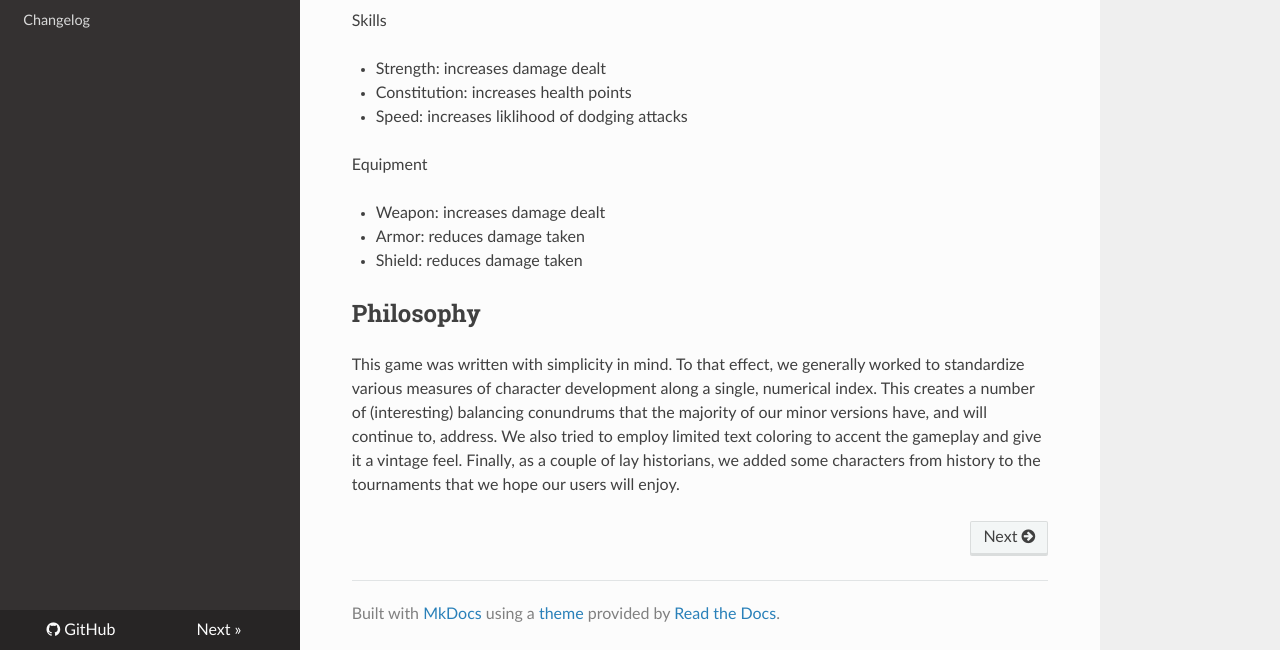
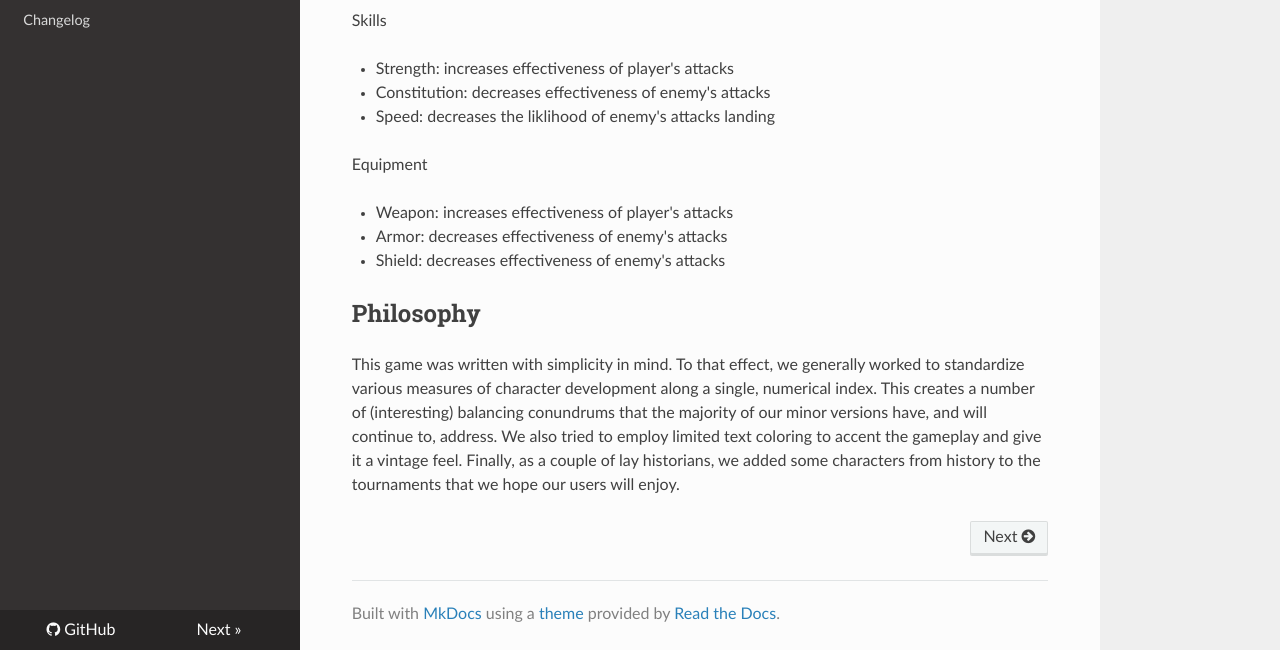
Before and after one commit to signebedi/coliseum, an MkDocs documentation site: the page built from docs/index.md, in a window 1280 px wide and 900 px high, scrolled down 674 px, cut to the strip 250-900 px from the top of the window. Built offline with MkDocs 1.6.1, drawn with Linux system fonts in a browser that asks for light colours; nearby versions of some CDN libraries.

Commit message:
Docs: cleaned up description of player stats and dev-load-tournament

```diff
--- a/docs/index.md
+++ b/docs/index.md
@@ -18,15 +18,15 @@ Your player will have a number of stats, most of which can be improved by paying
 
 Skills
 
-- Strength: increases damage dealt
-- Constitution: increases health points
-- Speed: increases liklihood of dodging attacks
+- Strength: increases effectiveness of player's attacks
+- Constitution: decreases effectiveness of enemy's attacks
+- Speed: decreases the liklihood of enemy's attacks landing
 
 Equipment
 
-- Weapon: increases damage dealt
-- Armor: reduces damage taken
-- Shield: reduces damage taken
+- Weapon: increases effectiveness of player's attacks
+- Armor: decreases effectiveness of enemy's attacks
+- Shield: decreases effectiveness of enemy's attacks
 
 ## Philosophy
 
```
Also changed, not shown: docs/gameplay.md (+5 -6 lines).
